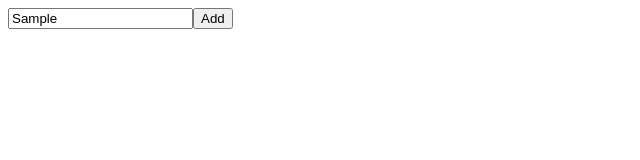
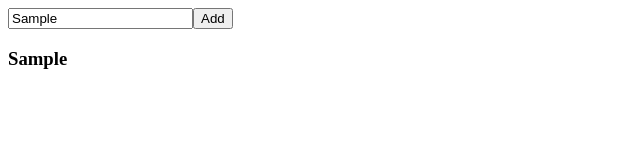
Before and after one commit to alfarofernando/React_Course, a React (Vite) app in the folder project-todo-app/: page / in a window 1280 px wide. Both pictures are taken after typing "Sample" into the empty fields and a click on the button "Add". Shown: the top 160 px of the page, without its empty margins (0-640 px from the left). Built offline with nearby package versions, Linux system fonts and the light colour scheme.

Commit message:
ToDo - Displaying ToDoList

```diff
--- /dev/null
+++ b/project-todo-app/src/components/ToDoItem.jsx
@@ -0,0 +1,8 @@
+export default function ToDoItem({item}) {
+
+    return (
+        <>
+            <h3>{item}</h3>
+        </>
+    );
+}
--- a/project-todo-app/src/components/Todo.jsx
+++ b/project-todo-app/src/components/Todo.jsx
@@ -1,5 +1,6 @@
 import { useState } from "react";
 //importmaos el hook de react
+import ToDoItem from "./ToDoItem";
 
 export default function Todo() {
 
@@ -37,9 +38,14 @@ export default function Todo() {
                 <button type="submit">Add</button>
             </form>
         {
-        /*console log verificando el array de strings*/
-        console.log(toDoList)
-        }
+        /*console log verificando el array de strings
+        console.log(toDoList)*/
+        /*Utilizamos nuestro array con la funcion map para renderizar su contenido.
+        a cada elemento del array se lo representa con la variable item , se utiliza un callback a un componente
+        que renderiza la lista y le pasamos como propiedades unique key el id del item  y el item en si mismo*/
+            toDoList.map((item) => (
+                <ToDoItem key={item} item={item} />
+        ))}
         </div>
     );
 }
```
